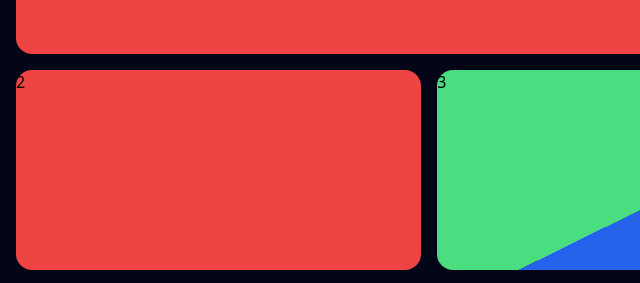
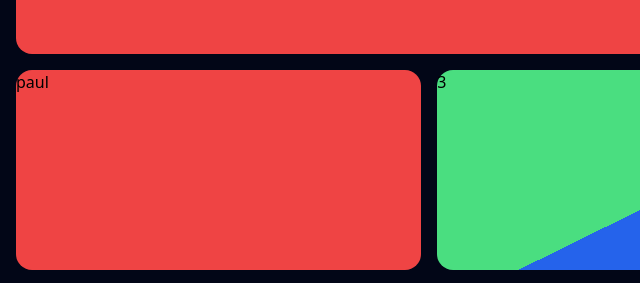
Before and after one commit to luap-trams/june-tailwind, a website: page grid.html in a window 1280 px wide. Shown: the part 506-789 px from the top of the page, 0-640 px from the left. Drawn offline with Linux system fonts and the light colour scheme.

Commit message:
feat: add paul to article 2

```diff
--- a/grid.html
+++ b/grid.html
@@ -21,7 +21,7 @@
             <h1 class="text-white bg-slate-950 py-2 w-full text-center uppercase">clara </h1>
         </article>
 
-        <article>2</article>
+        <article>paul</article>
 
         <article class="bg-gradient-to-br from-green-400 from-60% to-blue-600 to-60%">3</article>
 
```
